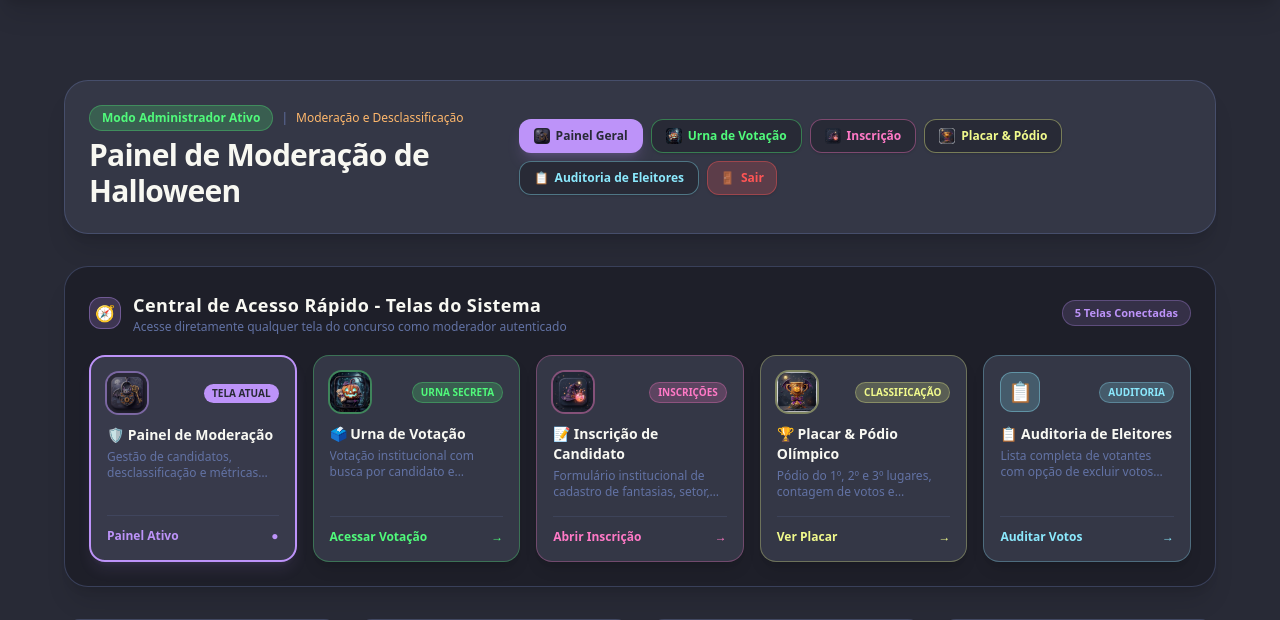
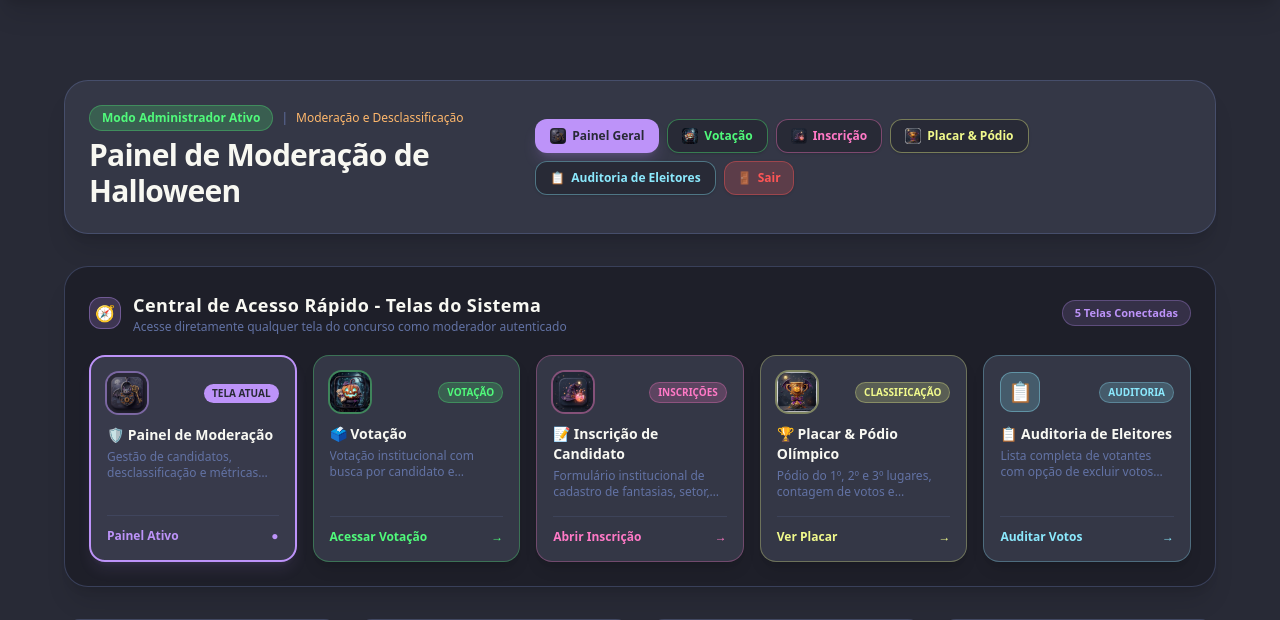
Before and after one commit to BrunoACV/sistema-votacao, a Flask app: page /admin in a window 1280 px wide. Shown: the part 81-701 px from the top of the page. Run offline with Flask 3, Linux system fonts and the light colour scheme; the visitor is signed in with stand-in values (Sample User, id 1); tables that the repository leaves empty hold one stand-in row (values such as "Sample post"); grey boxes marked "Sample" are stand-in pictures; some libraries are stand-ins or nearby versions.

Commit message:
fix(ui): padronizar texto do botão e card para 'Votação' nas telas de moderação

```diff
--- a/templates/admin.html
+++ b/templates/admin.html
@@ -27,9 +27,9 @@
       </a>
       <a href="{{ url_for('public.vote') }}"
          class="inline-flex items-center gap-1.5 px-3.5 py-2 border border-[#50fa7b]/40 rounded-xl text-xs font-bold text-[#50fa7b] bg-[#282a36] hover:bg-[#50fa7b] hover:text-[#282a36] transition shadow"
-         title="Acessar Urna Secreta de Votação">
-        <img src="{{ url_for('static', filename='img/icon_vote.jpg') }}" alt="Urna" class="w-4 h-4 rounded object-cover">
-        <span>Urna de Votação</span>
+         title="Acessar Tela de Votação">
+        <img src="{{ url_for('static', filename='img/icon_vote.jpg') }}" alt="Votação" class="w-4 h-4 rounded object-cover">
+        <span>Votação</span>
       </a>
       <a href="{{ url_for('public.register') }}"
          class="inline-flex items-center gap-1.5 px-3.5 py-2 border border-[#ff79c6]/40 rounded-xl text-xs font-bold text-[#ff79c6] bg-[#282a36] hover:bg-[#ff79c6] hover:text-[#282a36] transition shadow"
@@ -101,18 +101,18 @@
         </div>
       </a>
 
-      <!-- Card 2: Urna de Votação -->
+      <!-- Card 2: Votação -->
       <a href="{{ url_for('public.vote') }}"
          class="group bg-[#343746] hover:bg-[#44475a] border border-[#50fa7b]/30 hover:border-[#50fa7b] p-4 rounded-2xl transition duration-200 flex flex-col justify-between shadow-lg hover:shadow-[#50fa7b]/10">
         <div>
           <div class="flex items-center justify-between mb-3">
-            <img src="{{ url_for('static', filename='img/icon_vote.jpg') }}" alt="Urna" class="w-10 h-10 rounded-xl object-cover ring-2 ring-[#50fa7b]/40">
+            <img src="{{ url_for('static', filename='img/icon_vote.jpg') }}" alt="Votação" class="w-10 h-10 rounded-xl object-cover ring-2 ring-[#50fa7b]/40">
             <span class="text-[10px] font-extrabold uppercase px-2 py-0.5 rounded-full bg-[#50fa7b]/20 text-[#50fa7b] border border-[#50fa7b]/30">
-              Urna Secreta
+              Votação
             </span>
           </div>
           <h3 class="font-extrabold text-sm text-[#f8f8f2] group-hover:text-[#50fa7b] transition">
-            🗳️ Urna de Votação
+            🗳️ Votação
           </h3>
           <p class="text-xs text-[#6272a4] mt-1 line-clamp-2">
             Votação institucional com busca por candidato e validação restrita @ints.org.br.
--- a/templates/error.html
+++ b/templates/error.html
@@ -38,7 +38,7 @@
       </a>
       <a href="{{ url_for('public.vote') }}"
          class="px-5 py-2.5 rounded-xl bg-[#50fa7b] text-[#282a36] font-bold text-xs sm:text-sm hover:opacity-90 transition shadow">
-        Urna de Votação
+        Votação
       </a>
       {% endif %}
       <a href="{{ url_for('public.results') }}"
```
Also changed, not shown: templates/admin_voters.html (+7 -7 lines).
